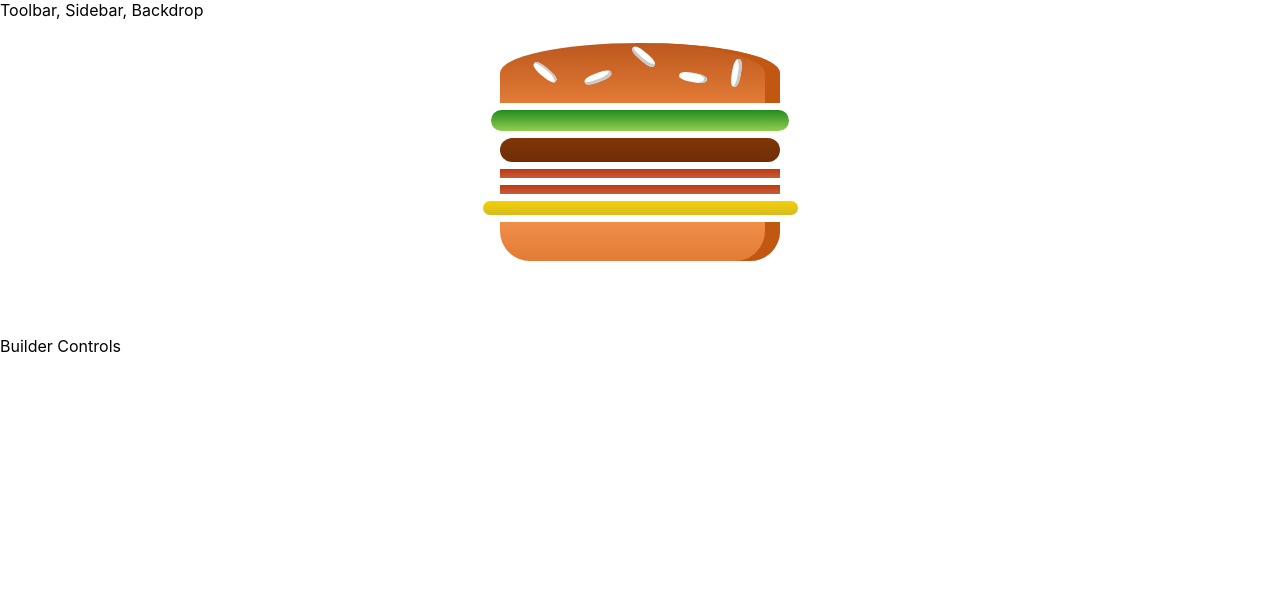
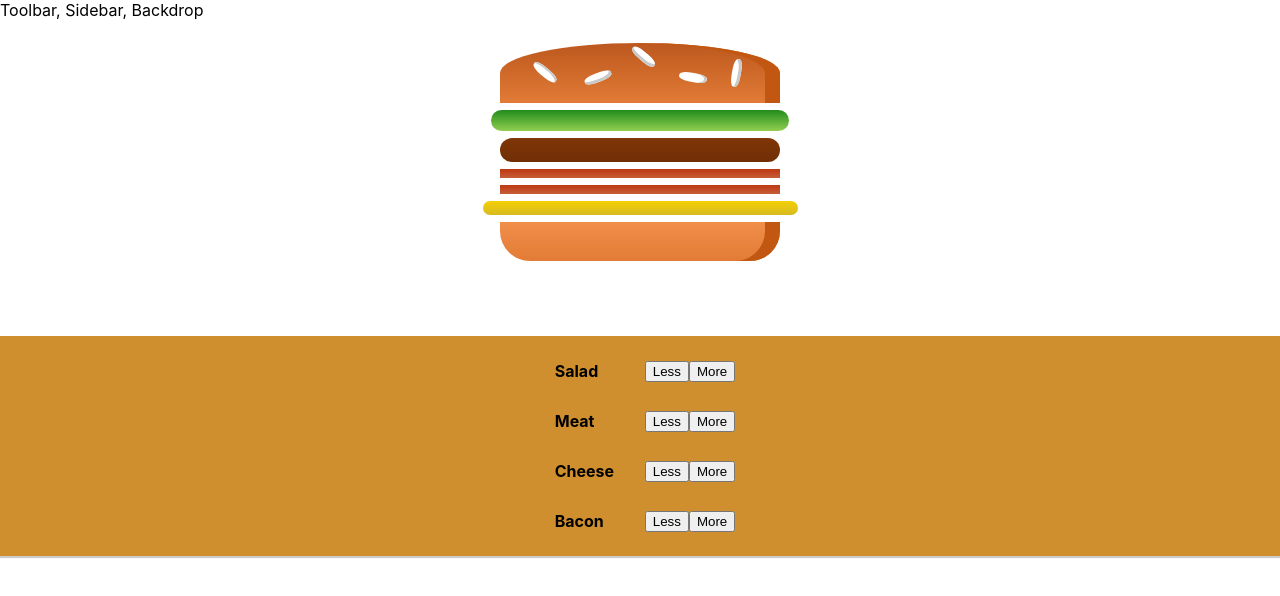
Before and after one commit to Arindam-7/Build-A-Burger, a React (Create React App) app: page / in a window 1280 px wide. Shown: the top 596 px of the page. Built offline with nearby package versions, Linux system fonts and the light colour scheme.

Commit message:
added build controls

```diff
--- a/src/Containers/BurgerBuilder/BurgerBuilder.js
+++ b/src/Containers/BurgerBuilder/BurgerBuilder.js
@@ -1,6 +1,7 @@
 import React, {Component} from 'react';
 import Aux from '../../HOCs/Auxilary/Auxilary';
 import Burger from '../../Components/Burger/Burger';
+import BuildControls from '../../Components/Burger/BuildControls';
 
 class BurgerBuilder extends Component {
   /*  constructor(props){
@@ -28,7 +29,7 @@ class BurgerBuilder extends Component {
         return (
             <Aux>
                 <Burger ingredients={this.state.ingredients} />
-                <div>Builder Controls</div>
+                <BuildControls />
             </Aux>
         );
     }
```
Also changed, not shown: 1 other file (tests, documents, lock files or other folders).
